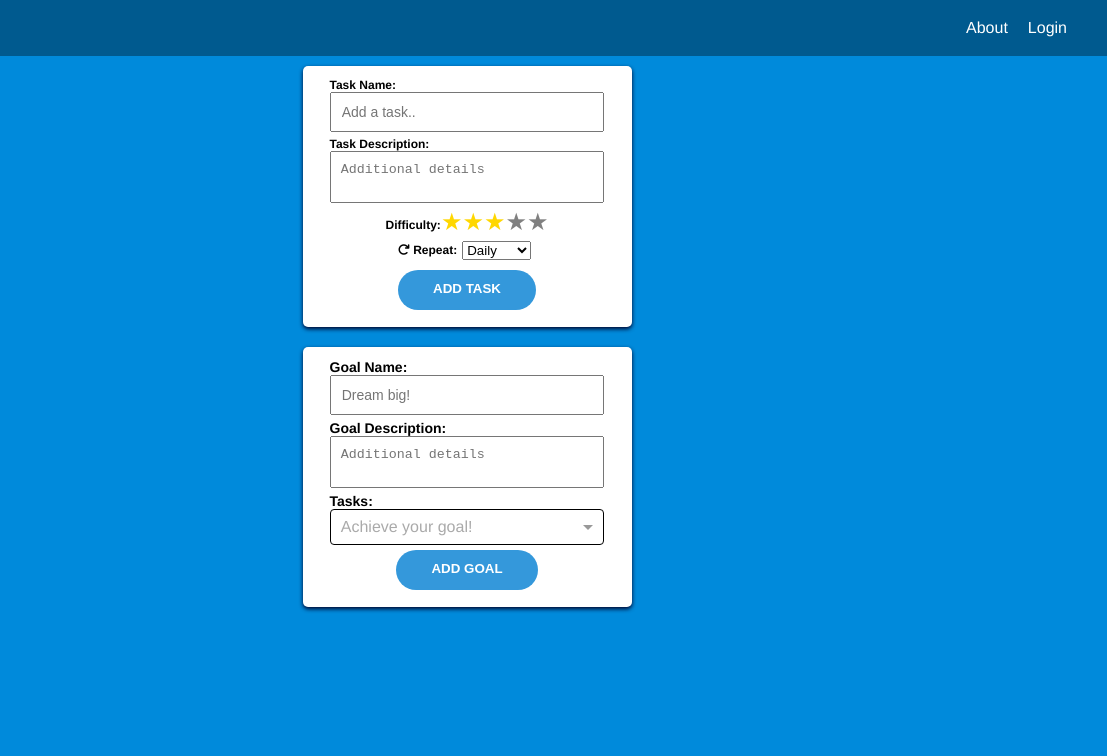
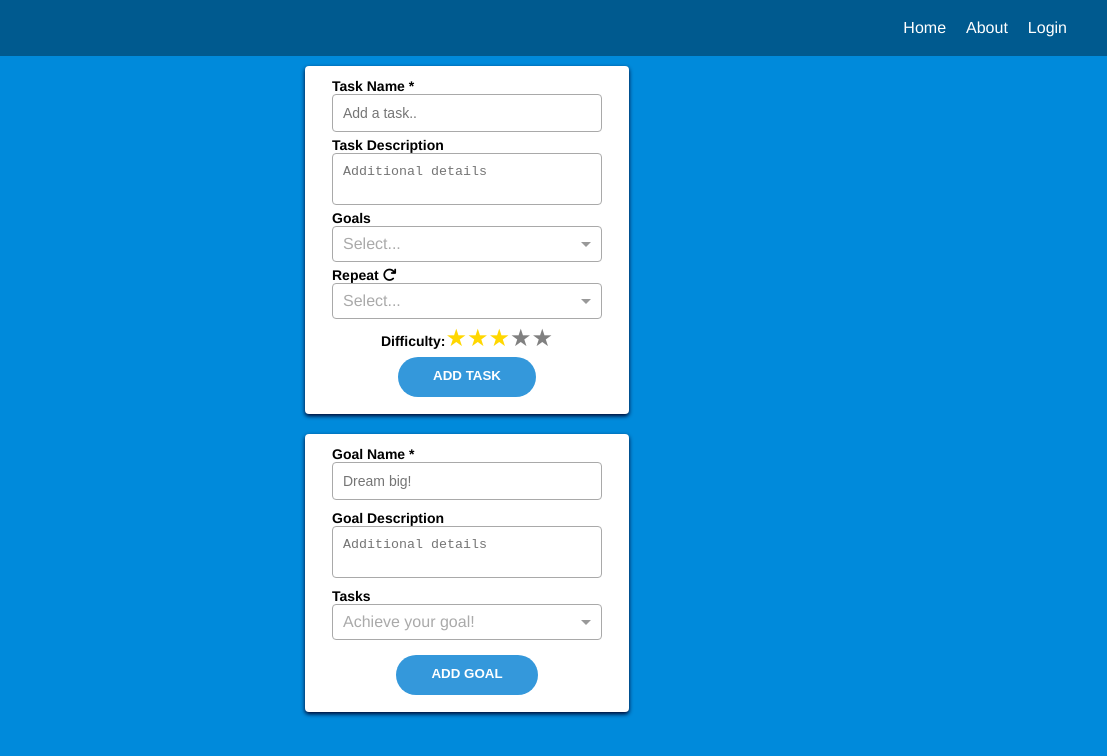
Before and after one commit to guosim/nonzerodays, a React app: page / in a window 1280 px wide. Shown: the full height of the page, 173-1280 px from the left. Built offline with nearby package versions, Linux system fonts and the light colour scheme.

Commit message:
Fixed Goal multiselect

```diff
--- a/src/components/AddGoalForm.css
+++ b/src/components/AddGoalForm.css
@@ -6,23 +6,36 @@
 	box-shadow: 0px 2px 4px 0px #000029;
 	margin: 10px;
 	padding: 12px 12px 12px 12px;
-	border-radius: 5px
+	border-radius: 4px;
+	width: 300px;
 }
 
 .add-goal-name {
+	border: 1px solid #a9a9a9;
+	border-radius: 4px;
 	box-sizing: border-box;
 	font-size: 14px;
-	margin: 0px 50px 5px 50px;
+	margin: 0px 0px 10px 0px;
 	padding: 10px 10px 10px 10px;
 	width: 90%;
 }
 
 .add-goal-description {
+	border: 1px solid #a9a9a9;
+	border-radius: 4px;
 	box-sizing: border-box;
-	margin: 0px 10px 5px 10px;
+	margin: 0px 0px 10px 0px;
 	padding: 10px 10px 10px 10px;
 	resize: none;
 	width: 90%;
+}
+
+.add-goal-tasks {
+	width: 90%;
+	margin: 0px 0px 10px 0px;
+}
+.add-goal-tasks > .Select-control {
+	border: 1px solid #a9a9a9;
 }
 
 .add-goal-submit {
@@ -38,6 +51,7 @@
 	text-align: center;
 	text-transform: uppercase;
 }
+
 .add-goal-submit:hover {
 	background-color: #1b7fc2;
 	cursor: pointer;
@@ -47,7 +61,7 @@
 	outline: none;
 }
 
-.goal-name {
+.goal-name-span {
 	align-self: flex-start;
 	position: relative;
 	left: 15px;
@@ -56,7 +70,7 @@
 	margin: 0 0 0 0;
 }
 
-.goal-description {
+.goal-description-span {
 	align-self: flex-start;
 	position: relative;
 	left: 15px;
@@ -71,10 +85,3 @@
 	font-size: 14px;
 	font-weight: 600;
 }
-
-.select-tasks {
-	width: 90%;
-}
-.select-tasks > .Select-control {
-	border: 1px solid black;
-}
--- a/src/components/AddGoalForm.js
+++ b/src/components/AddGoalForm.js
@@ -20,7 +20,7 @@ class AddGoalForm extends React.Component {
 		}
 		this.props.addGoal(goal);
 		this.goalForm.reset();
-		this.setState({tasks:''})
+		this.setState({tasks: ''});
 	}
 
 	handleSelectChange(tasks) {
@@ -35,13 +35,13 @@ class AddGoalForm extends React.Component {
 		];
 		return (
 			<form ref={(input) => {this.goalForm = input}} className="add-goal" onSubmit={(e) => this.createGoal(e)}>
-				<span className="goal-name">Goal Name: </span>
-				<input ref={(input) => {this.name = input}} className="add-goal-name" type="text" placeholder="Dream big!" />
-				<span className="goal-description">Goal Description: </span>
+				<span className="goal-name-span">Goal Name *</span>
+				<input ref={(input) => {this.name = input}} className="add-goal-name" type="text" required placeholder="Dream big!" />
+				<span className="goal-description-span">Goal Description </span>
 				<textarea ref={(input) => {this.description = input}} className="add-goal-description" placeholder="Additional details" />
-				<span className="select-tasks-span">Tasks: </span>
+				<span className="select-tasks-span">Tasks </span>
 				<Select
-					className="select-tasks"
+					className="add-goal-tasks"
 					value={this.state.tasks}
 					closeOnSelect={false}
 					options={options}
--- a/src/components/AddTaskForm.css
+++ b/src/components/AddTaskForm.css
@@ -3,13 +3,18 @@
 	flex-flow: column nowrap;
 	align-items: center;
 	background-color: #fff;
+	border: none;
+	border-radius: 4px;
 	box-shadow: 0px 2px 4px 0px #000029;
 	margin: 10px;
 	padding: 12px 12px 12px 12px;
-	border-radius: 5px
+
+	width: 300px;
 }
 
 .add-task-name {
+	border: 1px solid #a9a9a9;
+	border-radius: 4px;
 	box-sizing: border-box;
 	font-size: 14px;
 	margin: 0px 50px 5px 50px;
@@ -18,15 +23,31 @@
 }
 
 .add-task-description {
+	border: 1px solid #a9a9a9;
+	border-radius: 4px;
 	box-sizing: border-box;
-	margin: 0px 10px 5px 10px;
+	margin: 0px 50px 5px 50px;
 	padding: 10px 10px 10px 10px;
 	resize: none;
 	width: 90%;
 }
 
 .add-task-repeat {
-	margin: 5px;
+	margin: 0px 50px 5px 50px;
+	width: 90%;
+}
+
+.add-task-repeat > .Select-control {
+	border: 1px solid #a9a9a9;
+}
+
+
+.add-task-goals {
+	width: 90%;
+	margin: 0px 50px 5px 50px;
+}
+.add-task-goals > .Select-control {
+	border: 1px solid #a9a9a9;
 }
 
 .add-task-difficulty {
@@ -61,31 +82,42 @@
 	align-items: center;
 }
 
-.task-name {
+.task-name-span{
 	align-self: flex-start;
 	position: relative;
 	left: 15px;
-	font-size: 12px;
+	font-size: 14px;
 	font-weight: 700;
-	margin: 0 0 0 0;
+
 }
 
-.task-description {
+.task-description-span {
 	align-self: flex-start;
 	position: relative;
 	left: 15px;
-	font-size: 12px;
+	font-size: 14px;
 	font-weight: 700;
 }
 
-.task-difficulty {
+.task-difficulty-span {
 	position: relative;
 	top: 3px;
-	font-size: 12px;
+	font-size: 14px;
 	font-weight: 700;
 }
 
-.task-repeat {
-	font-size: 12px;
+.task-repeat-span {
+	align-self: flex-start;
+	position: relative;
+	left: 15px;
+	font-size: 14px;
 	font-weight: 700;
 }
+
+.select-goals-span {
+	align-self: flex-start;
+	position: relative;
+	left: 15px;
+	font-size: 14px;
+	font-weight: 700;
+}
--- a/src/components/AddTaskForm.js
+++ b/src/components/AddTaskForm.js
@@ -9,6 +9,9 @@ class AddTaskForm extends React.Component {
 	super();
 	this.createTask = this.createTask.bind(this);
 	this.newDifficulty = this.newDifficulty.bind(this);
+	this.selectChangeGoals = this.selectChangeGoals.bind(this);
+	this.selectChangeRepeat = this.selectChangeRepeat.bind(this);
+	this.state = {goals:'', repeat:''};
 	}
 
 	createTask(event) {
@@ -17,29 +20,79 @@ class AddTaskForm extends React.Component {
 				name: this.name.value,
 				description: this.description.value,
 				difficulty: this.difficulty.value || 3,
-				repeat: this.repeat.value,
+				inGoals: this.state.goals,
+				repeat: this.state.repeat,
 				complete: "incomplete",
-				streak: 0,
-				inGoals: {}
+				streak: 0
+
 		}
 		this.props.addTask(task);
 		this.taskForm.reset();
 		this.difficulty.value = 3;
+		this.setState({goals:'', repeat:''});
+	}
+
+	selectChangeGoals(goals) {
+		this.setState({ goals });
+	}
+
+	selectChangeRepeat(repeat) {
+		this.setState({ repeat });
 	}
 
 	newDifficulty(difficulty) {
 		this.difficulty.value = difficulty;
 	}
 
-	render() { //look at docs for complete/incomplete
+	render() {
+		const goalOptions = [
+			{ value: 'one', label: 'One' },
+			{ value: 'two', label: 'Two' },
+			{ value: 'three', label: 'Three' }
+		];
+
+		const repeatOptions = [
+			{ value: 'monday,tuesday,wednesday,thursday,friday,saturday,sunday', label: 'Daily' },
+			{ value: 'monday', label: 'Monday' },
+			{ value: 'tuesday', label: 'Tuesday' },
+			{ value: 'wednesday', label: 'Wednesday' },
+			{ value: 'thursday', label: 'Thursday' },
+			{ value: 'friday', label: 'Friday' },
+			{ value: 'saturday', label: 'Saturday' },
+			{ value: 'sunday', label: 'Sunday' }
+		];
 		return (
 			<form ref={(input) => {this.taskForm = input}} className="add-task" onSubmit={(e) => this.createTask(e)}>
-				<span className="task-name">Task Name: </span>
+				<span className="task-name-span">Task Name *</span>
 				<input ref={(input) => {this.name = input}} className="add-task-name" type="text" placeholder="Add a task.." required />
-				<span className="task-description">Task Description: </span>
+				<span className="task-description-span">Task Description </span>
 				<textarea ref={(input) => {this.description = input}} className="add-task-description" placeholder="Additional details" />
+				<span className="select-goals-span">Goals </span>
+				<Select
+					className="add-task-goals"
+					value={this.state.goals}
+					closeOnSelect={true}
+					options={
+						Object
+							.keys(this.props.goals)
+							.map(x => ( {value:x, label:this.props.goals[x].name} ))
+					}
+					onChange={this.selectChangeGoals}
+					multi
+				/>
+				<span className="task-repeat-span">Repeat <i className="fa fa-repeat"></i></span>
+				<Select
+					className="add-task-repeat"
+					value={ this.state.repeat }
+					closeOnSelect={true}
+					options={repeatOptions}
+					onChange={this.selectChangeRepeat}
+					multi
+					simpleValue
+					/>
+
 				<div className="add-task-row">
-					<span className="task-difficulty">Difficulty: </span>
+					<span className="task-difficulty-span">Difficulty: </span>
 					<ReactStars
 						ref={(input) => {this.difficulty = input}}
 						count={5}
@@ -49,20 +102,7 @@ class AddTaskForm extends React.Component {
 						color2={'#ffd700'}
 						onChange={(e) => this.newDifficulty(e)} />
 				</div>
-				<div className="add-task-row">
-					<span className="task-repeat"><i className="fa fa-repeat"></i> Repeat: </span>
-					<select ref={(input) => {this.repeat = input}} className="add-task-repeat">
-						<option value="repeat-daily">
-							Daily
-						</option>
-						<option value="repeat-weekly">
-							Weekly
-						</option>
-						<option value="repeat-monthly">
-							Monthly
-						</option>
-					</select>
-				</div>
+
 				<button type="submit" className="add-task-submit">Add Task</button>
 			</form>
 		)
--- a/src/components/App.css
+++ b/src/components/App.css
@@ -4,3 +4,8 @@
 	justify-content: center;
 	align-items: center;
 }
+
+.tasks {
+	display: flex;
+	flex-flow: row wrap;
+}
--- a/src/components/App.js
+++ b/src/components/App.js
@@ -42,8 +42,8 @@ class App extends React.Component {
 	render() {
 		return (
 			<div className="nonzerodays">
-				<AddTaskForm addTask={this.addTask} />
-				<AddGoalForm addGoal={this.addGoal} />
+				<AddTaskForm addTask={this.addTask} goals={this.state.goals} />
+				<AddGoalForm addGoal={this.addGoal} tasks={this.state.tasks} />
 				<ul className="tasks">
 					{
 						Object
--- a/src/components/Task.css
+++ b/src/components/Task.css
@@ -1,35 +1,9 @@
 .task {
 	background-color: #fff;
 	border: none;
-	border-radius: 5px;
+	border-radius: 4px;
 	box-shadow: 0px 2px 4px 0px #000029;
-	color: grey;
 	list-style-type: none;
 	margin: 10px;
-	padding: 5px 5px 5px 5px;
-	position: relative;
-	width: 200px;
+	padding: 12px 12px 12px 12px;
 }
-
-.task .buttons button{
-	background-color: transparent;
-	border: none;
-	position: absolute;
-}
-
-.task .buttons button.complete {
-	color: green;
-	right: 10px;
-	top: 2px;
-
-}
-
-.task .buttons button.delete {
-	color: red;
-	top: 2px;
-	right: -2px;
-}
-
-.task button:focus {
-	outline: 0;
-}
--- a/src/components/Task.js
+++ b/src/components/Task.js
@@ -1,4 +1,5 @@
 import React from 'react';
+import ReactStars from 'react-stars';
 import './Task.css';
 
 //Name, Description/Details, Repeat (Daily, Weekly, Monthly, Time of Day, Mon/Tues), Difficulty, Stars (default=3), Streaks? Time created, time finished?
@@ -7,25 +8,28 @@ import './Task.css';
 class Task extends React.Component {
 	render() {
 		const { details } = this.props;
-		const complete = (details.complete === "complete");
+		const complete = details.complete === "complete";
+		const buttonText = complete ? 'Done' : 'Unfinished';
 
 		return (
 			<li className="task">
-				<h3 className="taskName">
+				<h3 className="task-name">
 					{details.name}
 				</h3>
-				<span className="taskDifficulty">
-					{details.difficulty}
-				</span>
+
+				<ReactStars
+					className="taskDifficulty"
+					count={5}
+					value={details.difficulty}
+					size={24}
+					half={false}
+					color2={'#ffd700'}
+					edit={false} />
+
 				<p className="taskDescription">
 					{details.description}
 				</p>
-				<div className="buttons">
-				 <button className="complete" >
-						<i className="fa fa-check 2x"></i>
-				 </button>
-				 <button className="delete" ><i className="fa fa-times"></i></button>
-				</div>
+
 			</li>
 		)
 	}
--- a/src/index.js
+++ b/src/index.js
@@ -17,6 +17,7 @@ const Root = () => (
 				<section>
 					<Link to="/" className="logo"><img src="" alt="Non Zero Days" /></Link>
 					<nav>
+						<Link to="/">Home</Link>
 						<Link to="/about">About</Link>
 						<Link to="/login">Login</Link>
 					</nav>
```
Also changed, not shown: src/index.css (+4 -5 lines). Lines whose indentation alone changed are shown as unchanged.
